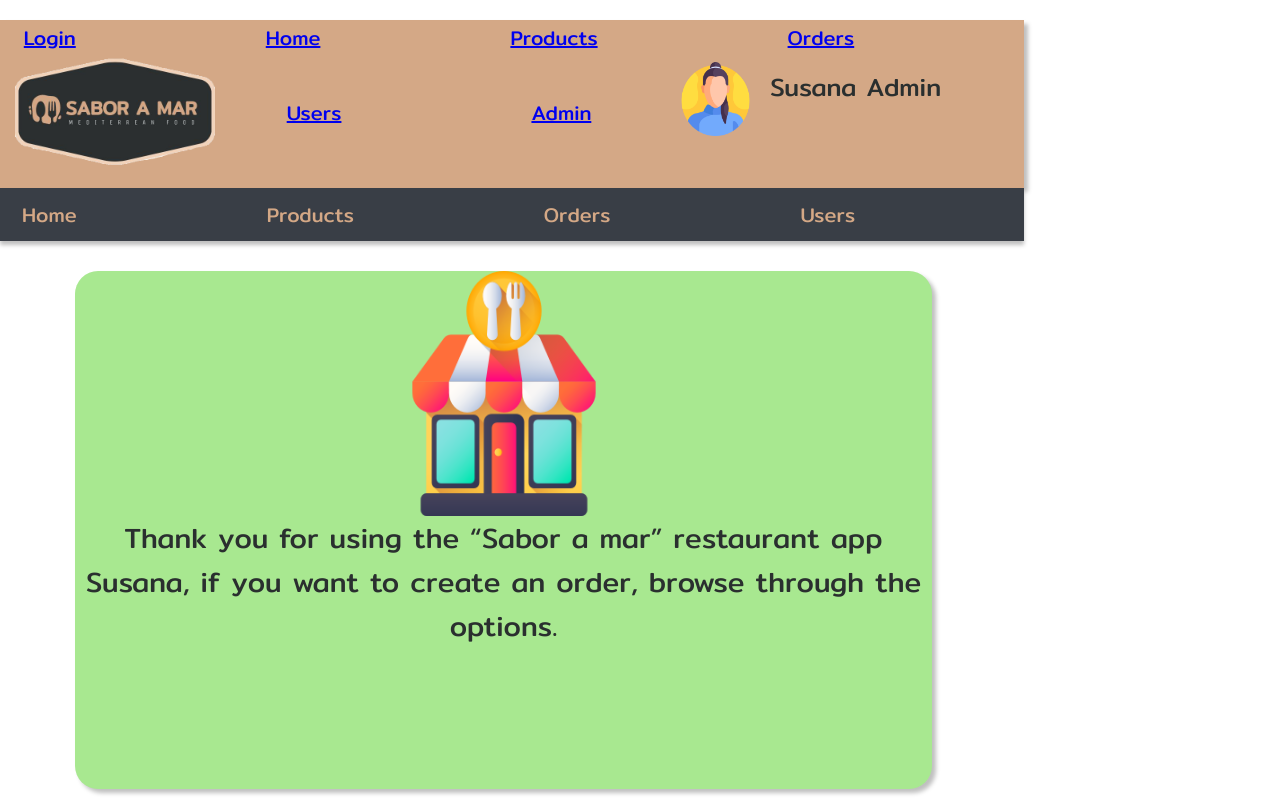
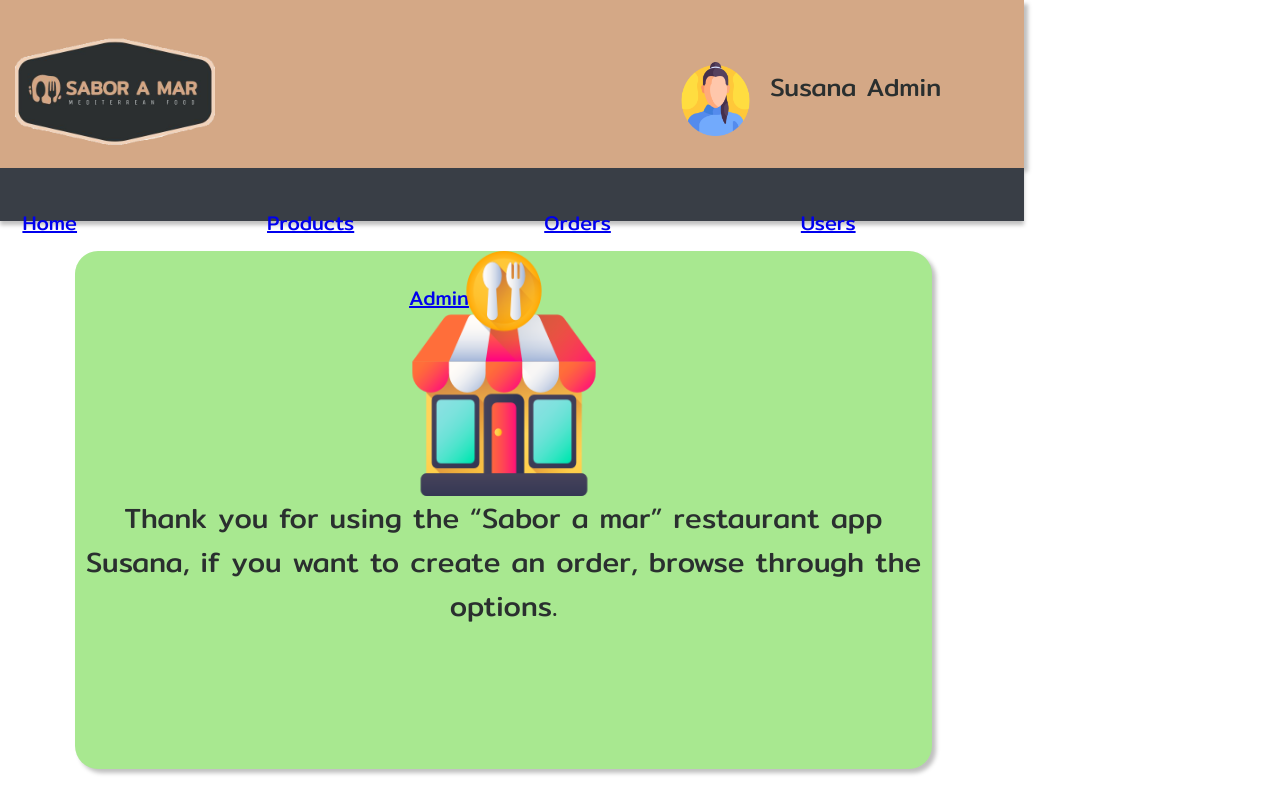
Before and after one commit to Taniagf31/restaurant-client, a React (Vite) app: page /home in a window 1280 px wide. Built offline with nearby package versions, Linux system fonts and the light colour scheme; a web font is replaced by a local one.

Commit message:
funciones para obtener productos, falla en peticiones

```diff
--- a/src/App.jsx
+++ b/src/App.jsx
@@ -7,7 +7,7 @@ import { Products } from "./pages/Products";
 export function App() {
   return (
     <BrowserRouter>
-      <Navigation />
+      {/* <Navigation /> */}
 
       <Routes>
         <Route path="/" element={<Login />} />
@@ -21,13 +21,10 @@ export function App() {
     </BrowserRouter>
   );
 }
-function Navigation() {
+export function Navigation() {
   return (
     <nav>
       <ul>
-        <li>
-          <Link to="/login">Login</Link>
-        </li>
         <li>
           <Link to="/home">Home</Link>
         </li>
--- a/src/auth.js
+++ b/src/auth.js
@@ -5,7 +5,7 @@ export const authentication = async ({ email, password }) => { //mi componente t
       headers: {
         "Content-Type": "application/json",
 
-        "Authorization": "Bearer eyJhbGciOiJIUzI1NiIsInR5cCI6IkpXVCJ9.eyJlbWFpbCI6ImdyYWNlLmhvcHBlckBzeXN0ZXJzLnh5eiIsImlhdCI6MTY1MDIzMzkwOSwiZXhwIjoxNjUwMjM3NTA5LCJzdWIiOiIyIn0.nS99u-MBatZHbexMUenwsGdS8oV55BIaGwI6PSP7BC8"
+        // "Authorization": "Bearer "
       },
 
       body: JSON.stringify({ email, password }) //JSON a texto plano
--- a/src/pages/Home.jsx
+++ b/src/pages/Home.jsx
@@ -1,4 +1,5 @@
 import "./css-components/Home.css";
+import {Navigation} from '../App.jsx'
 
 export const Home = () => {
   return (
@@ -9,12 +10,7 @@ export const Home = () => {
         <h3>Susana Admin</h3>
       </div>
       <div className="barra-nav">
-        <ul>
-          <li>Home</li>
-          <li>Products</li>
-          <li>Orders</li>
-          <li>Users</li>
-        </ul>
+        <Navigation />
       </div>
 
       <div className="container-home">
--- a/src/pages/Login.jsx
+++ b/src/pages/Login.jsx
@@ -23,9 +23,9 @@ export function Login() {
     // e.preventDefault();
     console.log("login", email, password)
     const answer = await authentication({ email, password });
-    console.log("token", answer.token.accessToken);
+    // console.log("token", answer.token.accessToken);
     if (answer.ok == true) {
-      localStorage.setItem("user", JSON.stringify(answer.token));
+      // localStorage.setItem("user", JSON.stringify(answer.token));
       navigate("/home");
     } else {
       alert(answer.message);
--- a/src/pages/Products.jsx
+++ b/src/pages/Products.jsx
@@ -1,9 +1,29 @@
-import "./css-components/Products.css"
+import { useState, useEffect } from "react";
+import { getProducts } from "../products";
+import "./css-components/Products.css";
+
 
 export const Products = () => {
+  const [products, setProducts] = useState([]);
+  const user = JSON.parse(localStorage.getItem('access'));
+  const token = user.accessToken;
+  console.log(token)
   // Obteniendo el accessToken
-  const user = JSON.parse(localStorage.getItem('access'))
+
+  const gProducts = async () => {
+    const user = JSON.parse(localStorage.getItem("access"));
     const token = user.accessToken;
+    console.log(token)
+    const answerP = await getProducts(token);
+    return answerP;
+  };
+  const answer = gProducts();
+  setProducts(answer);
+  console.log(products);
+  useEffect(() => {
+    getProducts();
+  }, []);
+
   return (
     <div className="container-nav">
       <div className="container-logo">
@@ -18,6 +38,10 @@ export const Products = () => {
           <li>Orders</li>
           <li>Users</li>
         </ul>
-    </div></div>
+      </div>
+      <section>
+        <button>FOOD</button>
+      </section>
+    </div>
   );
 };
--- a/src/pages/css-components/Home.css
+++ b/src/pages/css-components/Home.css
@@ -51,16 +51,17 @@ h3 {
 
 .barra-nav {
   display: flex;
+  flex-direction: row;
   align-items: center;
-  row-gap: 10px;
+  /* row-gap: 10px; */
   width: 100%;
   height: 53px;
-  left: 2px;
-  top: 168px;
+  /* left: 2px; */
+  /* top: 168px; */
   background: #393e46;
   box-shadow: 0px 4px 4px rgba(0, 0, 0, 0.25);
 }
-ul li {
+.Navigation {
   margin: 22px;
   padding: 0;
   display: inline-block;
@@ -68,7 +69,7 @@ ul li {
   justify-content: space-between;
   align-content: space-between;
   color: #d4a886;
-  font-size: 20px;
+  font-size: 50px;
 }
 .container-home {
   display: flex;
--- /dev/null
+++ b/src/products.js
@@ -0,0 +1,21 @@
+export const getProducts = async (accessToken) => {
+  let answer = null;
+  await fetch("http://localhost:8080/products", {
+    method: "GET",
+    headers: {
+      "Content-Type": "application/json",
+
+      "Authorization": "Bearer " + accessToken,
+    },
+  })
+    .then((res) => {
+      return res.json();
+    })
+    .then((res) => {
+      answer = res;
+    })
+    .catch((error) => {
+      console.log(error);
+    });
+  return answer;
+};
--- a/src/style.css
+++ b/src/style.css
@@ -15,19 +15,20 @@ body{
   width: 1024px;
   height: 768px;
 }
-nav ul {
-  width: 100%;
-  height: 20px;
-  display: flex;
-  justify-content: space-between;
-  align-items: center;
-  list-style: none;
-  text-decoration: none;
-  color: bisque;
 }
-nav li, ol {
-  text-decoration: none;
-  color: white;
-}
-
-}
+/* nav ul { */
+  /* width: 100%; */
+  /* height: 20px; */
+  /* display: flex; */
+  /* justify-content: space-between; */
+  /* align-items: center; */
+  /* list-style: none; */
+  /* text-decoration: none; */
+  /* color: bisque; */
+/* } */
+/* nav li, ol { */
+  /* text-decoration: none;  */
+  /* color: white; */
+/* } */
+/*  */
+/* } */
```
Also changed, not shown: src/README.md (added). Lines whose indentation alone changed are shown as unchanged.
